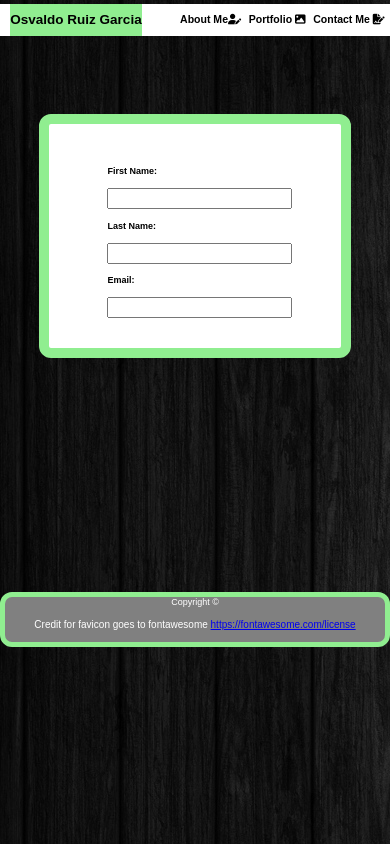
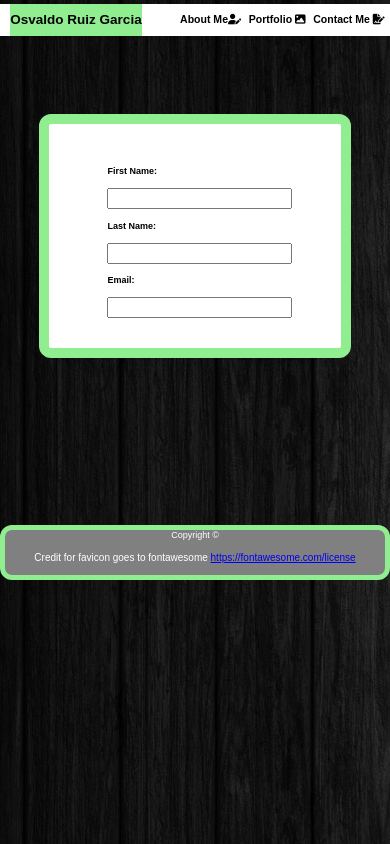
Before and after one commit to Ozziewd/Portfolio, a plain HTML site: page contact.html in a window 390 px wide. Drawn offline with Linux system fonts and the light colour scheme.

Commit message:
fixed media query issues

```diff
--- a/assests/css/about.css
+++ b/assests/css/about.css
@@ -1,6 +1,6 @@
 
     .grid-container2 {
-      margin:9% auto;
+      margin:19% auto;
       width: 70%;
       grid-column-gap: 10px;
       display: grid;
@@ -48,6 +48,18 @@
         grid-row-start: 4;
         grid-row-end: 5;
       }
+      .grid-container3 {
+        background-color: grey;
+        text-align: center;
+        width: 100%;
+        display: grid;
+        border-radius: 12px;
+        border:lightgreen;
+        border-style: solid;
+        border-width: 5px;
+        margin-top: 30%;
+        color: white;
+      }
       @media screen and (max-width:800px){
 
         .grid-container2 {
@@ -91,7 +103,6 @@
             grid-column-end: 3;
             grid-row-start: 4;
             grid-row-end: 5;
-
           }
           .grid2-6{
             grid-column-start: 4;
@@ -99,9 +110,12 @@
             grid-row-start: 4;
             grid-row-end: 5;
           }
+          h2 {
+            line-height: 20px;
+          }
       }
 
-      @media screen and (max-width:500px){
+      @media screen and (max-width:600px){
         .grid-container2 {
           margin:9% auto;
           width: 95%;
--- a/assests/css/contact.css
+++ b/assests/css/contact.css
@@ -1,5 +1,6 @@
 .grid-container2 {
-    margin:9% auto;
+    margin-top:19%;
+    margin-left:20%;
     width: 60%;
     grid-column-gap: 10px;
     display: grid;
@@ -13,6 +14,18 @@
       background-color: white;
       width: 30%;
       margin: 5% auto;
+  }
+  .grid-container3 {
+    background-color: grey;
+    text-align: center;
+    width: 100%;
+    display: grid;
+    border-radius: 12px;
+    border:lightgreen;
+    border-style: solid;
+    border-width: 5px;
+    margin-top: 43%;
+    color: white;
   }
   @media screen and (max-width:800px){
     .grid-container2 {
--- a/assests/css/main.css
+++ b/assests/css/main.css
@@ -78,12 +78,12 @@ body {
         margin: auto;
           font-family: Arial, "Helvetica Neue", Helvetica, sans-serif;
           font-size: 14px;
-          line-height: 25px;
+          line-height: 20px;
           background: url("../images/wood.png");
         }
         .grid-container1 {
           width: 100%;
-          grid-column-gap: 10px;
+          grid-column-gap: 1px;
           display: grid;
           background-color: white;
           margin-top: 01%;
@@ -133,19 +133,6 @@ body {
           .credit{
             font-size: 16px;
           }
-          .grid-container3 {
-            background-color: grey;
-            text-align: center;
-            width: 100%;
-            display: grid;
-            border-radius: 12px;
-            border:lightgreen;
-            border-style: solid;
-            border-width: 5px;
-            display: grid;
-            margin-top: 25%;
-            color: white;
-          }
     }
 
 
--- a/assests/css/portfolio.css
+++ b/assests/css/portfolio.css
@@ -84,6 +84,18 @@
       width: 250px;
       height: 250px;
     }
+    .grid-container3 {
+      background-color: grey;
+      text-align: center;
+      width: 100%;
+      display: grid;
+      border-radius: 12px;
+      border:lightgreen;
+      border-style: solid;
+      border-width: 5px;
+      margin-top: 02%;
+      color: white;
+    }
     @media screen and (max-width:800px){
       .grid-container2 {
         margin:9% auto;
```
